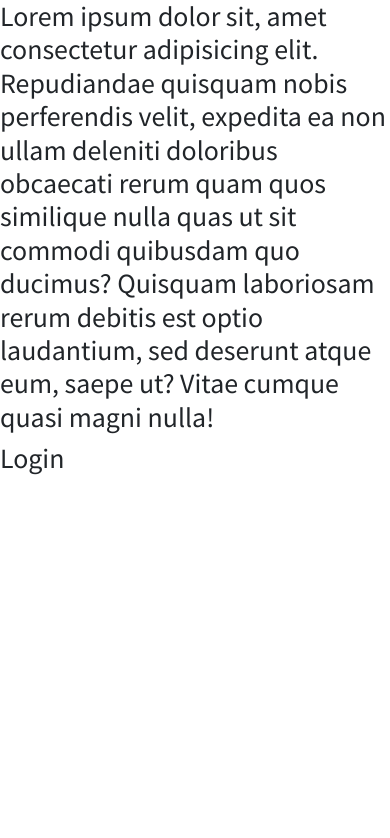
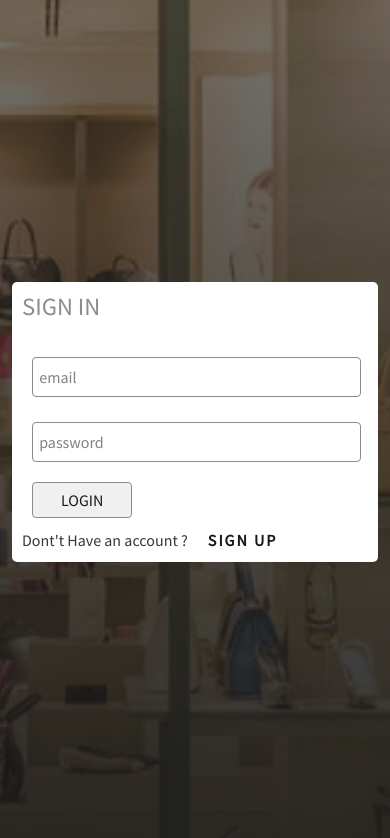
Before and after one commit to akendra-chaulagain/ecommerce-website, a React (Create React App) app in the folder client/: page /login in a window 390 px wide. Shown: the top 838 px of the page. Built offline with nearby package versions, Linux system fonts and the light colour scheme.

Commit message:
login and register page added

```diff
--- a/client/src/pages/home/Home.jsx
+++ b/client/src/pages/home/Home.jsx
@@ -15,7 +15,7 @@ const Home = () => {
       <Category />
 
       {/* footer */}
-      <Footer/>
+      <Footer />
 
     </>
   )
--- /dev/null
+++ b/client/src/pages/login/Login.css
@@ -0,0 +1,86 @@
+.loginPage {
+  height: 100vh;
+  width: 100%;
+  background-image: linear-gradient(rgba(0, 0, 0, 0.6), rgb(0, 0, 0, 0.9)),
+    url("../../../public/img//login.jpg");
+  background-size: cover;
+  background-position: center;
+  display: flex;
+  justify-content: center;
+  align-items: center;
+  opacity: 0.9;
+}
+.loginPage .wrapper {
+  background-color: white;
+  height: 48vh;
+  width: 35%;
+  border-radius: 5px;
+}
+.loginFrom {
+  display: flex;
+  justify-content: center;
+  flex-direction: column;
+}
+.loginFrom h2 {
+  margin: 10px;
+  color: gray;
+}
+.loginFromInput {
+  display: flex;
+  flex-direction: column;
+}
+
+.loginFromInput input {
+  height: 40px;
+  width: 90%;
+  margin-top: 25px;
+  margin-left: 20px;
+  outline: none;
+  border: none;
+  border: 1px solid gray;
+  padding: 4px 3px;
+  border-radius: 4px;
+}
+.loginBtn button {
+  margin-top: 20px;
+  margin-left: 20px;
+  padding: 5px 28px;
+  outline: none;
+  border: none;
+  border: 1px solid gray;
+  border-radius: 4px;
+}
+.loginBtn button:disabled{
+  cursor: not-allowed;
+  color: green;
+}
+.loginBtn button:hover {
+  background-color: red;
+  color: white;
+}
+.loginBtn p{
+  color: red;
+}
+.loginPage span {
+  font-weight: 600;
+  margin-left: 20px;
+  cursor: pointer;
+}
+.loginFrom p {
+  margin: 10px;
+}
+.loginFrom span:hover {
+  color: red;
+  text-decoration: underline;
+}
+@media only screen and (max-width: 778px) {
+  .loginPage .wrapper {
+    width: 100%;
+    height: auto;
+  }
+
+  .loginFromInput  input {
+    width: 90%;
+    padding: 4px 3px;
+  }
+}
--- /dev/null
+++ b/client/src/pages/login/Login.js
@@ -0,0 +1,46 @@
+import React  from 'react'
+import { Link } from "react-router-dom"
+import "./Login.css"
+
+
+const Login = () => {
+
+
+
+    return (
+        <>
+            <div className="container-fluid loginPage">
+
+                <div className=" wrapper">
+                    <form className='loginFrom'>
+                        <h2>SIGN IN</h2>
+                        <div className=" loginFromInput">
+                            <input type="email"
+                                placeholder=' email'
+                                required
+                            />
+                            <input type="password"
+                                placeholder=' password'
+                                required
+                            />
+                        </div>
+
+                        <div className="loginBtn">
+                            <button >LOGIN</button>
+                            {/* {error && <p>Somethinw went wrong!</p>} */}
+                        </div>
+                        <p>Dont't Have an account ?
+                            {/* render to login page when click */}
+                            <Link className='link' to="/register">
+                                <span>SIGN UP</span>
+                            </Link>
+                        </p>
+
+                    </form>
+                </div>
+            </div>
+        </>
+    )
+}
+
+export default Login
--- a/client/src/pages/login/Login.jsx
+++ /dev/null
@@ -1,13 +0,0 @@
-import React from 'react'
-
-const Login = () => {
-    return (
-        <>
-            <h1>Lorem ipsum dolor sit, amet consectetur adipisicing elit. Repudiandae quisquam nobis perferendis velit, expedita ea non ullam deleniti doloribus obcaecati rerum quam quos similique nulla quas ut sit commodi quibusdam quo ducimus? Quisquam laboriosam rerum debitis est optio laudantium, sed deserunt atque eum, saepe ut? Vitae cumque quasi magni nulla!</h1>
-
-            <h1>Login</h1>
-        </>
-    )
-}
-
-export default Login
--- /dev/null
+++ b/client/src/pages/register/Register.css
@@ -0,0 +1,82 @@
+.registerPage {
+  height: 100vh;
+  width: 100%;
+  background-image: linear-gradient(rgba(0, 0, 0, 0.6), rgb(0, 0, 0, 0.9)),
+    url("../../../public/img//register.webp");
+  background-size: cover;
+  background-position: center;
+  display: flex;
+  justify-content: center;
+  align-items: center;
+  opacity: 0.9;
+}
+.wrapper {
+  background-color: white;
+  height: 53vh;
+  width: 50%;
+  border-radius: 5px;
+}
+.registerFrom {
+  display: flex;
+  justify-content: center;
+  flex-direction: column;
+}
+.registerFrom h2 {
+  margin: 10px;
+  color: gray;
+}
+.leftSideFrom,
+.rightSideForm {
+  display: flex;
+  flex-direction: column;
+}
+
+.leftSideFrom .leftSideFrom,
+input {
+  height: 40px;
+  width: 90%;
+  margin-top: 25px;
+  outline: none;
+  border: none;
+  border: 1px solid gray;
+  padding: 4px 3px;
+  border-radius: 4px;
+  margin-left: 17px;
+}
+.createBtn button {
+  margin-top: 20px;
+  margin-left: 10px;
+  padding: 5px 28px;
+  outline: none;
+  border: none;
+  border: 1px solid gray;
+  border-radius: 4px;
+}
+.createBtn button:hover {
+  background-color: red;
+  color: white;
+}
+.registerPage span {
+  font-weight: 600;
+  margin-left: 20px;
+  cursor: pointer;
+}
+.registerFrom p {
+  margin: 10px;
+}
+.registerFrom span:hover {
+  color: red;
+  text-decoration: underline;
+}
+@media only screen and (max-width: 778px) {
+  .wrapper {
+    width: 100%;
+    height: 55vh;
+  }
+  .leftSideFrom .leftSideFrom,
+  input {
+    width: 100%;
+    padding: 4px 3px;
+    margin-left: 0px;
+  }
+}
--- /dev/null
+++ b/client/src/pages/register/Register.js
@@ -0,0 +1,44 @@
+import React from 'react'
+import "./Register.css"
+import { Link } from "react-router-dom"
+
+const Register = () => {
+    return (
+        <>
+            <div className="container-fluid registerPage">
+
+                <div className=" wrapper">
+                    <form className='registerFrom'>
+                        <h2>CREATE AN ACCOUNT</h2>
+                        <div className="row">
+                            <div className="col-6 leftSideLoginFrom">
+                                <input type="text" placeholder=' first  name' />
+                                <input type="text" placeholder=' username' />
+                                <input type="password" placeholder=' password' />
+
+                            </div>
+                            <div className="col-6 rightSideLoginForm">
+                                <input type="text" placeholder=' last name' />
+                                <input type="email" placeholder=' email' />
+                                <input type="text" placeholder='confirm password' />
+
+                            </div>
+                        </div>
+                        <div className="createBtn">
+                            <button>CREATE</button>
+                        </div>
+                        <p>Already have an account ?
+                            {/* render to login page when click */}
+                            <Link className='link' to="/login">
+                                <span>SIGN IN</span>
+                            </Link>
+                        </p>
+
+                    </form>
+                </div>
+            </div>
+        </>
+    )
+}
+
+export default Register
--- a/client/src/pages/register/Register.jsx
+++ /dev/null
@@ -1,13 +0,0 @@
-import React from 'react'
-
-const Register = () => {
-    return (
-        <>
-            <h1>Lorem ipsum dolor sit, amet consectetur adipisicing elit. Repudiandae quisquam nobis perferendis velit, expedita ea non ullam deleniti doloribus obcaecati rerum quam quos similique nulla quas ut sit commodi quibusdam quo ducimus? Quisquam laboriosam rerum debitis est optio laudantium, sed deserunt atque eum, saepe ut? Vitae cumque quasi magni nulla!</h1>
-
-            <h1>Register</h1>
-        </>
-    )
-}
-
-export default Register
```
Also changed, not shown: client/src/components/recommendation/Recommendation.js (added, +11 -0 lines), client/public/img/login.jpg (added), client/public/img/register.webp (added), client/src/components/recommendation/Recommendation.css (added).
